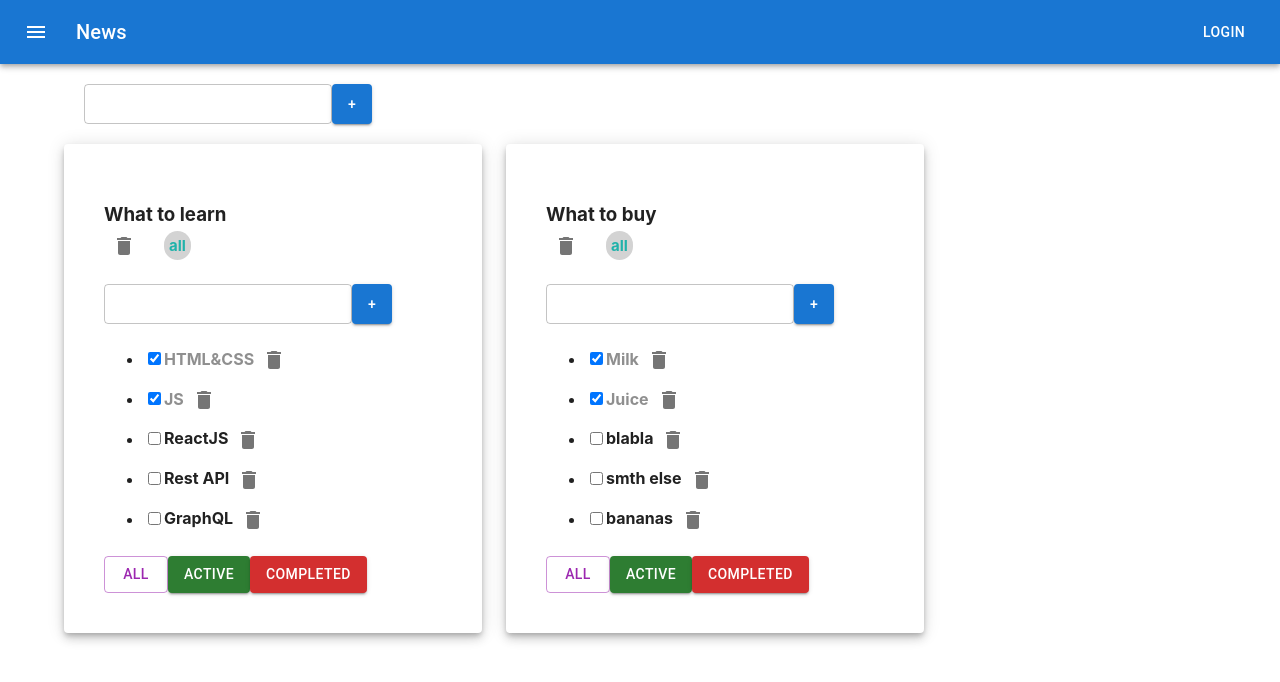
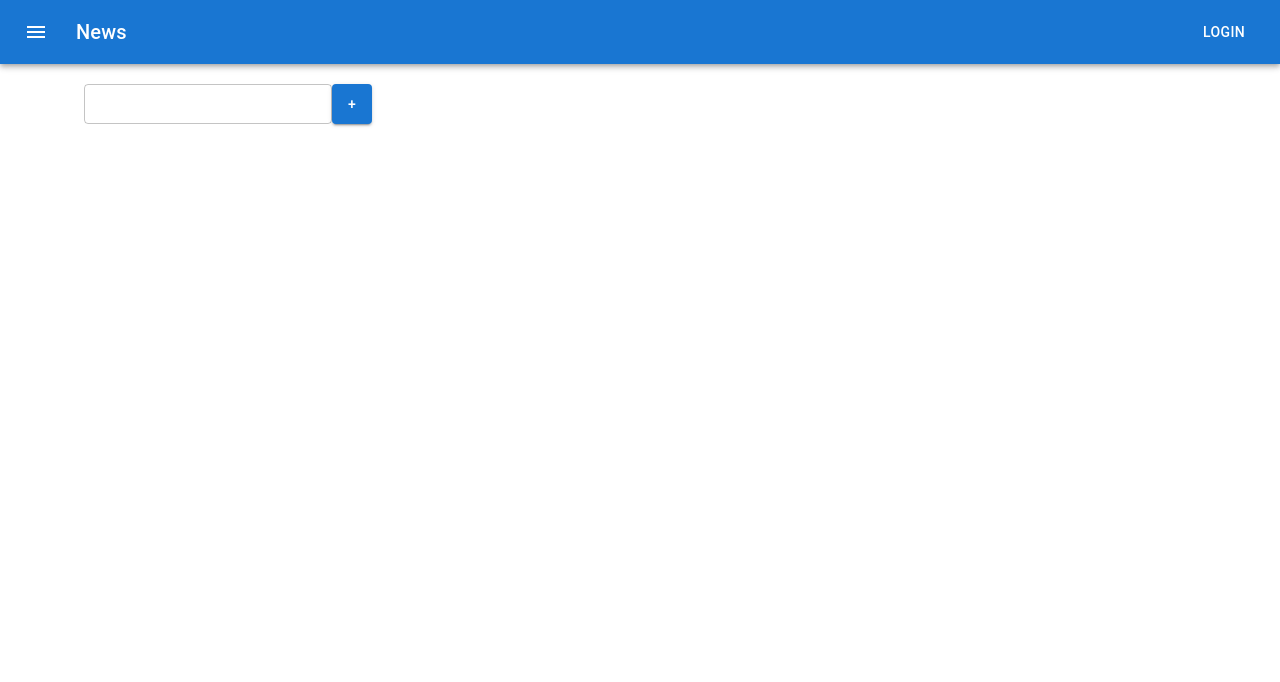
Before and after one commit to katesunday/todoList-ts, a React (Create React App) app: page / in a window 1280 px wide. Shown: the top 682 px of the page. Built offline with nearby package versions, Linux system fonts and the light colour scheme.

Commit message:
todolist

```diff
--- a/src/AddTaskForm.tsx
+++ /dev/null
@@ -1,71 +0,0 @@
-import React , {useState , KeyboardEvent , ChangeEvent , CSSProperties} from 'react';
-import {Button , Grid , TextField} from "@material-ui/core";
-
-type AddTaskFormPropsType = {
-    addTask: ( title:string) =>void
-}
-const AddTaskForm = (props:AddTaskFormPropsType) => {
-    const [title,setTitle] = useState<string>('')
-    const [error,setError] = useState<boolean>(false)
-    const onClickAddTask = () => {
-
-        const trimmedTitle = title.trim()
-        if(trimmedTitle){
-            props.addTask(trimmedTitle)
-        }
-        else {
-            setError(true)
-        }
-        setTitle('')
-    }
-    const onChangeSetTitle = (e:ChangeEvent<HTMLInputElement>) =>{
-        setTitle(e.currentTarget.value)
-        setError(false)
-    }
-    const onKeyPressSetTitle = (e:KeyboardEvent<HTMLInputElement>) => {
-      if(e.key === 'Enter'){
-          props.addTask(title)
-          setTitle('')
-      }
-    }
-    const errorMessageStyle: CSSProperties= {
-        color:'red',
-        fontSize: '14px',
-    }
-
-    const errorMessage = error
-          ? <div style={errorMessageStyle}>Title is required*</div>
-          : null
-    const errorInputClass = error ? 'error': ''
-    return (
-        <div>
-            {/*<input value={title}*/}
-            {/*       onChange={onChangeSetTitle}*/}
-            {/*       onKeyPress={onKeyPressSetTitle}*/}
-            {/*       className={errorInputClass}*/}
-            {/*/>*/}
-            <TextField id="outlined-basic" label={errorInputClass} variant="outlined"
-                       value={title}
-                       onChange={onChangeSetTitle}
-                       onKeyPress={onKeyPressSetTitle}
-                       className={errorInputClass}
-                       size={"small"}
-                       error={!!errorInputClass}
-                // helperText={error}
-            />
-            <Button onClick={onClickAddTask}
-                    variant="contained"
-                    sx={{
-                        maxWidth: '40px',
-                        maxHeight: '40px',
-                        minWidth: '40px',
-                        minHeight: '40px',
-                    }}
-            >+</Button>
-            {/*<button onClick={onClickAddTask}>+</button>*/}
-            {errorMessage}
-        </div>
-    );
-};
-
-export default AddTaskForm;
--- a/src/App.tsx
+++ b/src/App.tsx
@@ -1,8 +1,7 @@
-import React  from 'react';
+import React , {useCallback} from 'react';
 import './App.css';
 import ToDoList from "./ToDoList";
 import {v1} from "uuid";
-import AddTaskForm from "./AddTaskForm";
 import {
     filterReducerAC ,
     updateTodoListTitleAC ,
@@ -19,6 +18,7 @@ import ButtonAppBar from "./components/ButtonAppBar";
 import {Container , Grid , Paper} from "@material-ui/core";
 import {useDispatch , useSelector} from "react-redux";
 import {AppRootStateType} from "./store/store";
+import AddItemForm from "./AddItemForm";
 
 export type FilterValuesType = 'all' | 'active' | 'completed';
 export type TodolistsType = {
@@ -34,32 +34,26 @@ function App() {
     const tasks = useSelector<AppRootStateType,TasksStateType>(state=>state.tasks)
 
 
-    const changeFilter = (todolistID: string , value: FilterValuesType) => {
+    const changeFilter = useCallback((todolistID: string , value: FilterValuesType) => {
         dispatch(filterReducerAC(todolistID , value))
-        // setTodolists(todolists.map((el)=> el.id ===todolistID ? {...el,filter:value} : el))
-        // берем объект идем мапом и если в нем у элемента айдишка равна айдишке
-        // из аргумента, то копируем остальной кусок объекта и даем туда новое
-        // значение фильта - вэлью(второй аргумент)
-    }
+    },[dispatch])
 
-    const removeTask = (todolistID: string , taskID: string) => {
+    const removeTask = useCallback((todolistID: string , taskID: string) => {
         dispatch(removeTasksAC(todolistID , taskID))
-        //setTasks({...tasks,[todolistID]:tasks[todolistID].filter(el=>el.id!==taskID)})
 
-    }
+    },[dispatch])
 
-    const addTask = (todolistID: string , title: string) => {
+    const addTask = useCallback((todolistID: string , title: string) => {
         let newID = v1()
         dispatch(addTasksAC(todolistID , title , newID))
-        // setTasks({...tasks,[todolistID]:[{id: v1(),title: title,isDone: false},...tasks[todolistID]]})
 
-    }
-    const changeTaskStatus = (todolistID: string , taskID: string , isDone: boolean) => {
+    },[dispatch])
+
+    const changeTaskStatus = useCallback((todolistID: string , taskID: string , isDone: boolean) => {
         dispatch(changeTaskStatusAC(todolistID , taskID , isDone))
-        // setTasks({...tasks,[todolistID]:tasks[todolistID].map(el=>el.id===taskID?{...el,isDone:isDone}:el)})
-    }
+    },[dispatch])
 
-    const removeTodoList = (todolistID: string) => {
+    const removeTodoList = useCallback((todolistID: string) => {
         // засунем в стейт список тудулистов, id которых не равны тому, который нужно выкинуть
         dispatch(removeTodoListAC(todolistID))
         // setTodolists(todolists.filter(el => el.id !== todolistID));
@@ -68,44 +62,34 @@ function App() {
         // засетаем в стейт копию объекта, чтобы React отреагировал перерисовкой
         dispatch(removeTodoListAC(todolistID))
         //setTasks({...tasks});
-    }
-    const updateTask = (todolistID: string , taskID: string , updateTitle: string) => {
+    },[dispatch])
+
+    const updateTask = useCallback((todolistID: string , taskID: string , updateTitle: string) => {
         dispatch(updateTaskAC(todolistID , taskID , updateTitle))
-        // console.log(updateTitle)
-        // setTasks({...tasks,[todolistID]:tasks[todolistID].map(el=>el.id===taskID?{...el,title:updateTitle}:el)})
-    }
-    const updateTodoListTitle = (todolistID: string , title: string) => {
+    },[dispatch])
+
+    const updateTodoListTitle = useCallback((todolistID: string , title: string) => {
         dispatch(updateTodoListTitleAC(todolistID , title))
-        // setTodolists(todolists.map((el)=>el.id===todolistID?{...el,title:title}:el))
-    }
-    const addNewTask = (title: string) => {
+    },[dispatch])
+
+    const addTodoList = useCallback( (title: string) => {
         let newID = v1()
         dispatch(addNewTodoListAC(title,newID))
-        // tasksDispatch(updateNewTodolistAC(newID))
-        // setTodolists([{id: newID, title: title, filter: "all"},...todolists])
-        //setTasks({...tasks,[newID]:[]})
 
-    }
+    },[dispatch])
 
     return (
         <div >
             <ButtonAppBar/>
             <Container fixed>
                 <Grid container style = {{padding: '20px'}}>
-            <AddTaskForm addTask={addNewTask}/>
+                    <AddItemForm addItem={addTodoList}/>
                 </Grid>
                 <Grid container spacing={3}>
             {todolists.map((el) => {
                 let tasksForTodolist = tasks[el.id];
-
-                if (el.filter === "active") {
-                    tasksForTodolist = tasks[el.id].filter(t => t.isDone === false);
-                }
-                if (el.filter === "completed") {
-                    tasksForTodolist = tasks[el.id].filter(t => t.isDone === true);
-                }
-                return (<Grid item>
-                    <Paper elevation = {6} style={{padding: '10px'}}>
+                return (<Grid key = {el.id} item>
+                    <Paper key = {el.id} elevation = {6} style={{padding: '10px'}}>
                     <ToDoList
                         key={el.id}
                         todolistID={el.id}
@@ -125,8 +109,6 @@ function App() {
                 )
             })}
 
-            {/*<ToDoList title={"What to remember"} tasks={task_2} />*/}
-            {/*<ToDoList title={"What to ask"} tasks={task_3} />*/}
                 </Grid>
             </Container>
         </div>
--- a/src/Task.tsx
+++ b/src/Task.tsx
@@ -1,4 +1,4 @@
-import React , {ChangeEvent} from 'react';
+import React , {ChangeEvent , useCallback} from 'react';
 import {TaskType} from "./ToDoList";
 import EditableSpan from "./EditableSpan";
 import {IconButton} from "@material-ui/core";
@@ -19,18 +19,17 @@ const Task = (props: TaskPropType) => {
     const changeTaskStatus = (e:ChangeEvent<HTMLInputElement>) => {
         props.changeTaskStatus(props.todolistID,props.id,e.currentTarget.checked)
     }
-    const updateTaskHandler = (title:string) => {
+    const updateTaskHandler = useCallback((title:string) => {
         props.updateTask(props.todolistID,props.id,title)
-    }
+    },[props.updateTask,props.todolistID,props.id])
     return (
             <li >
                 <input type="checkbox"
                        onChange={changeTaskStatus}
                        checked={props.isDone}
                 />
-                {/*<span className={completedClass}>{props.title}</span>*/}
-                <EditableSpan oldTitle = {props.title} nameOfClass = {completedClass} callBack = {(title)=>updateTaskHandler(title)}/>
-                {/*<button onClick={removeTask}>x</button>*/}
+                <EditableSpan oldTitle = {props.title} nameOfClass = {completedClass}
+                              callBack = {useCallback((title)=>updateTaskHandler(title),[])}/>
                 <IconButton aria-label="delete" onClick={removeTask}>
                     <Delete />
                 </IconButton>
--- a/src/TodoListHeader.tsx
+++ b/src/TodoListHeader.tsx
@@ -1,9 +1,9 @@
-import React from 'react';
-import AddTaskForm from "./AddTaskForm";
+import React , {useCallback} from 'react';
 import {FilterValuesType} from "./App";
 import EditableSpan from "./EditableSpan";
 import {IconButton} from "@material-ui/core";
 import {Delete} from "@material-ui/icons";
+import AddItemForm from "./AddItemForm";
 
 type TodoListHeaderPropsType = {
     title:string
@@ -14,15 +14,16 @@ type TodoListHeaderPropsType = {
     removeTodoList:(todoListID:string)=>void
 }
 const TodoListHeader = (props:TodoListHeaderPropsType) => {
-    const updateTodoListTitleHandler = (title:string) => {
+    const updateTodoListTitleHandler = useCallback( (title:string) => {
         props.updateTodoListTitle(props.todolistID,title)
-    }
+    },[props.updateTodoListTitle,props.todolistID])
+
     const removeTodoList = () => {
       props.removeTodoList(props.todolistID)
     }
-    const addTaskHandler = (title:string) => {
+    const addTaskHandler =useCallback( (title:string) => {
         props.addTask(props.todolistID,title)
-    }
+    },[props.addTask,props.todolistID])
     return (
         <>
             <h3>
@@ -37,8 +38,7 @@ const TodoListHeader = (props:TodoListHeaderPropsType) => {
                 <div className='headerFilter'>{props.filter}</div>
             </h3>
 
-            <AddTaskForm
-                addTask = {addTaskHandler}
+            <AddItemForm addItem={addTaskHandler}
             />
         </>
 
--- a/src/reducers/tasksReducers.ts
+++ b/src/reducers/tasksReducers.ts
@@ -9,20 +9,20 @@ export type TasksStateType = {
 export let todolistID1 = v1();
 export let todolistID2 = v1();
 const initialState:TasksStateType = {
-        [todolistID1]: [
-            {id: v1() , title: "HTML&CSS" , isDone: true} ,
-            {id: v1() , title: "JS" , isDone: true} ,
-            {id: v1() , title: "ReactJS" , isDone: false} ,
-            {id: v1() , title: "Rest API" , isDone: false} ,
-            {id: v1() , title: "GraphQL" , isDone: false} ,
-        ] ,
-        [todolistID2]: [
-            {id: v1() , title: "Milk" , isDone: true} ,
-            {id: v1() , title: "Juice" , isDone: true} ,
-            {id: v1() , title: "blabla" , isDone: false} ,
-            {id: v1() , title: "smth else" , isDone: false} ,
-            {id: v1() , title: "bananas" , isDone: false} ,
-        ]
+        // [todolistID1]: [
+        //     {id: v1() , title: "HTML&CSS" , isDone: true} ,
+        //     {id: v1() , title: "JS" , isDone: true} ,
+        //     {id: v1() , title: "ReactJS" , isDone: false} ,
+        //     {id: v1() , title: "Rest API" , isDone: false} ,
+        //     {id: v1() , title: "GraphQL" , isDone: false} ,
+        // ] ,
+        // [todolistID2]: [
+        //     {id: v1() , title: "Milk" , isDone: true} ,
+        //     {id: v1() , title: "Juice" , isDone: true} ,
+        //     {id: v1() , title: "blabla" , isDone: false} ,
+        //     {id: v1() , title: "smth else" , isDone: false} ,
+        //     {id: v1() , title: "bananas" , isDone: false} ,
+        // ]
     }
 
 export const tasksReducers = (state:TasksStateType = initialState,action:tasksReducersAC): TasksStateType =>{
@@ -39,10 +39,12 @@ export const tasksReducers = (state:TasksStateType = initialState,action:tasksRe
         }
         case "CHANGE-TASK-STATUS":{
             return {...state,[action.payload.todolistID]:
-                    state[action.payload.todolistID].map(el=>el.id===action.payload.taskID?{...el,isDone:action.payload.isDone}:el)}
+                    state[action.payload.todolistID].map(el=>el.id===action.payload.taskID?
+                        {...el,isDone:action.payload.isDone}:el)}
         }
         case "UPDATE-TASK":{
-            return {...state,[action.payload.todolistID]:state[action.payload.todolistID].map(el=>el.id===action.payload.taskID?{...el,title:action.payload.updateTitle}:el)}
+            return {...state,[action.payload.todolistID]:state[action.payload.todolistID].map(el=>el.id===action.payload.taskID?
+                    {...el,title:action.payload.updateTitle}:el)}
         }
         case "ADD-NEW-TODOLIST": {
             return {...state,[action.payload.newID]:[]}
--- a/src/reducers/todolistsReducer.ts
+++ b/src/reducers/todolistsReducer.ts
@@ -2,8 +2,8 @@ import {FilterValuesType , TodolistsType} from "../App";
 import {todolistID1 , todolistID2} from "./tasksReducers";
 
 const initialState: Array<TodolistsType> = [
-    {id: todolistID1 , title: 'What to learn' , filter: 'all'} ,
-    {id: todolistID2 , title: 'What to buy' , filter: 'all'} ,
+    // {id: todolistID1 , title: 'What to learn' , filter: 'all'} ,
+    // {id: todolistID2 , title: 'What to buy' , filter: 'all'} ,
 ]
 export const todolistsReducer = (state: Array<TodolistsType> = initialState , action: todolistsReducerACType): Array<TodolistsType> => {
     switch (action.type) {
```
Also changed, not shown: src/AddItemForm.tsx (+58 -4 lines), src/EditableSpan.tsx (+5 -3 lines), src/ToDoList.tsx (+12 -3 lines).
